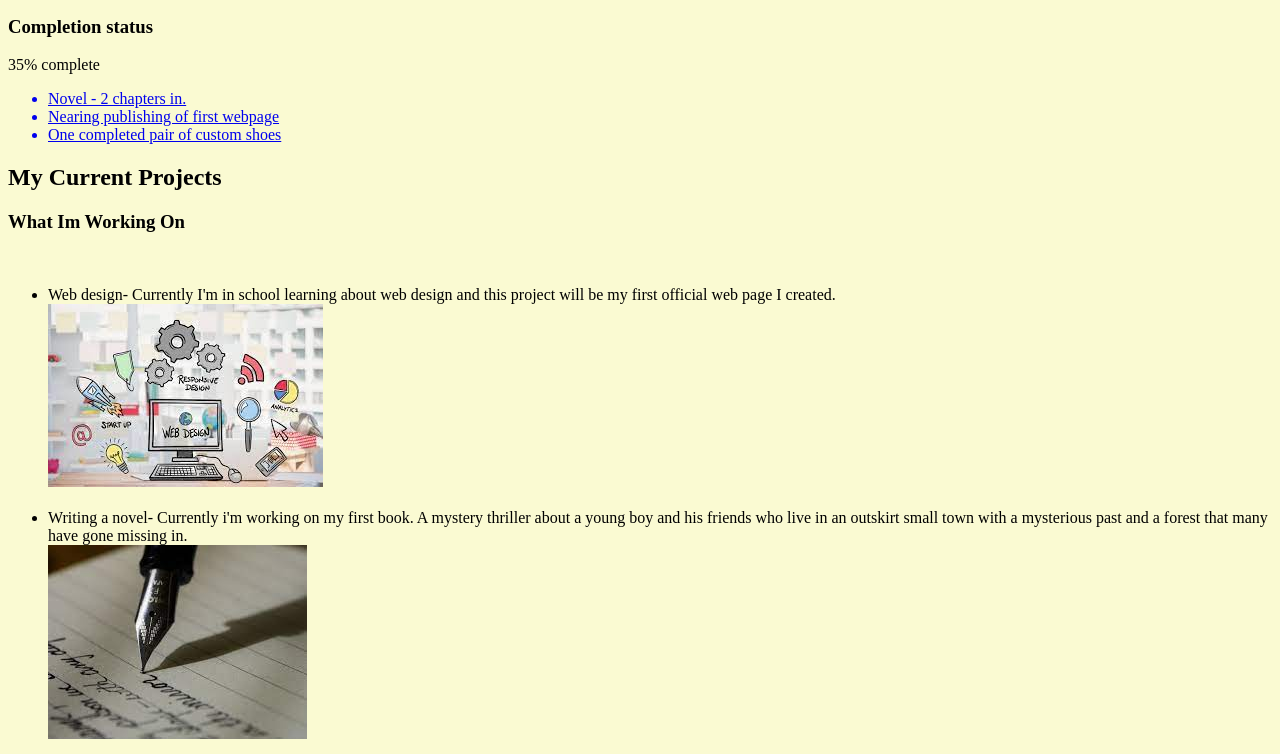
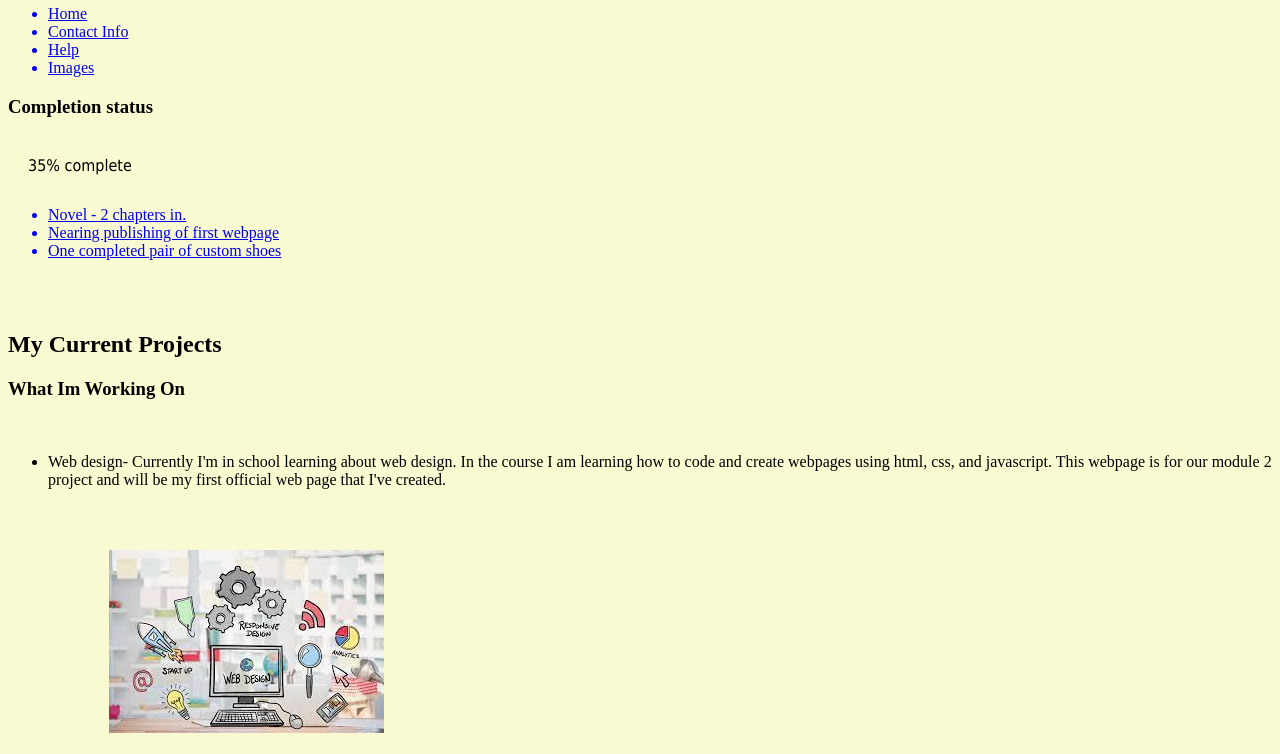
Before and after one commit to Willv97/Module2.0, a plain HTML site: page index.html in a window 1280 px wide. Shown: the part 135-889 px from the top of the page. Drawn offline with Linux system fonts and the light colour scheme.

Commit message:
Added pictures and links to the page. Added div, nav, and footer tags

```diff
--- a/index.html
+++ b/index.html
@@ -1,10 +1,24 @@
 <!DOCTYPE html>Portfolio
 <html>
     <head>
+        <title> Module 2 Project</title>
+        <style>
+            p {
+                padding: 20px;
+            }
+        </style>
         <meta charset="utf-8">
          <meta name="viewport" content="width=device-width">
           <title>Replit</title>
         <link href="style.css" rel="stylesheet" type="text/css"/>
+         <style>
+      p {
+        font-family: Tahoma, sans-serif;
+      }
+    </style>
+  </head>
+  <body>
+    <h1>My Webpage</h1>
     </head>
 
 <body>
@@ -34,9 +48,9 @@
     <h2>My Current Projects</h2>
         <header><h3>What Im Working On</h3></header> <br>
         <ul>
-            <li>Web design- Currently I'm in school learning about web design and this project will be my first official web page I created.</li><img src="web design.jpeg"><br> <br>
-     <li>Writing a novel- Currently i'm working on my first book. A mystery thriller about a young boy and his friends who live in an outskirt small town with a mysterious past and a forest that many have gone missing in.</li> <img src="download.jpeg"> <alt="Person writing a book"</alt> <br> <br>
-         <li>Customizing shoes - In my free time I'm working on airbrushing shoes. I want to create some custom painted shoes that others can wear to express themselves. The goal for me here is to recreate anime and cartoon characters and/or settings on wearable shoes.</li><img src="af1.webp"><br><BR> <br>
+            <li>Web design- Currently I'm in school learning about web design. In the course I am learning how to code and create webpages using html, css, and javascript. This webpage is for our module 2 project and will be my first official web page that I've created.</li><img src="web design.jpeg"><br> <br>
+     <li>Writing a novel- Currently I'm working on my first book. A mystery thriller about a young boy and his friends who live in an outskirt small town with a mysterious past and a forest that many have gone missing in. The thought of getting my own writing out there for others to read is exciting to me. </li> <img src="download.jpeg"> <alt="Person writing a book"</alt> <br> <br>
+         <li>Customizing shoes - In my free time I'm working on handbrushing and airbrushing shoes. I want to create some custom painted shoes that others and myself can wear to express themselves in a way that is very rare. The goal for me here is to recreate anime and cartoon characters and/or settings on wearable shoes. But I will also try other designs such as landscapes and colorways</li><img src="af1.webp"><br><BR> <br>
         </ul>
         <h3>Goals</h3>
         <p>The purpose of this webpage is to create a working place for myself and others to note what I am working on and what I have completed in my life</p> <br>
--- a/style.css
+++ b/style.css
@@ -5,3 +5,10 @@ html {
 body {
    background-color: lightgoldenrodyellow;
 }
+img {margin: 5%}
+p {
+    padding: 20px 15px 15px 20px
+}
+p {
+  font-family: "Tahoma", "Sans-serif", sans-serif;
+}
```
Also changed, not shown: writing.jpeg (renamed from download.jpeg). Lines whose indentation alone changed are shown as unchanged.
